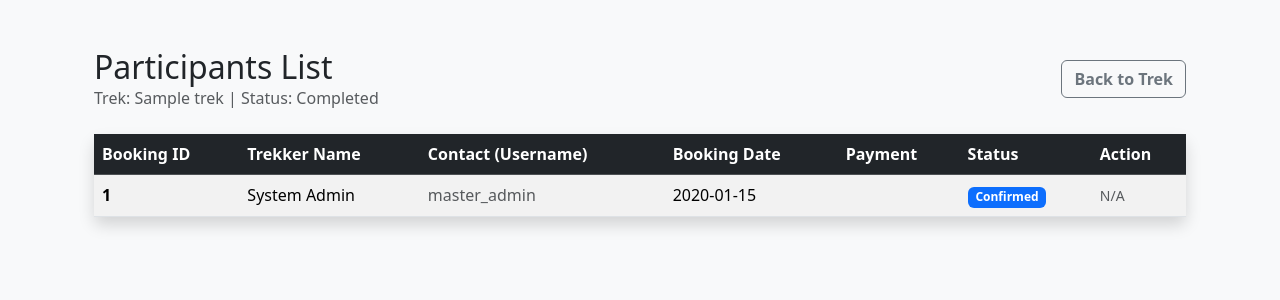
After one commit to dishank-04/trekking-management-application, a Flask app: page /staff/manage_participants/1 in a window 1280 px wide. The commit adds this page. Shown: the top 300 px of the page. Run offline with Flask 3, Linux system fonts and the light colour scheme; a user stored in the database is signed in; tables that the repository leaves empty hold one stand-in row (values such as "Sample post").

Commit message:
Completed Milestone-4 Trek Staff Dashboard and Trek Management

```diff
--- a/app/models.py
+++ b/app/models.py
@@ -13,7 +13,7 @@ class User(db.Model):
     id = db.Column(db.Integer, primary_key=True)
     username = db.Column(db.String(80), unique=True, nullable=False)
     password_hash = db.Column(db.String(256), nullable=False)
-    name = db.Column(db.String(8>0), nullable=False)
+    name = db.Column(db.String(80), nullable=False)
     role = db.Column(db.String(20), nullable=False)
     is_blacklisted = db.Column(db.Boolean, default=False)
 
--- a/app/routes/staff.py
+++ b/app/routes/staff.py
@@ -74,7 +74,7 @@ def staff_dashboard():
     completed_treks_count = models.Trek.query.filter(models.Trek.assigned_staff_id == staff_id,
                                                      models.Trek.status == 'Completed').count()
 
-    return render_template('/staff/dashboard.html', staff_name=staff_user.name, active_count=active_treks_count, completed_count=completed_treks_count)
+    return render_template('/staff/dashboard/dashboard.html', staff_name=staff_user.name, active_count=active_treks_count, completed_count=completed_treks_count)
 
 
 
@@ -84,9 +84,10 @@ def assigned_treks():
     treks = models.Trek.query.filter(models.Trek.status.in_(['Upcoming','Active']),
                                      models.Trek.assigned_staff_id == session['user_id']).order_by(models.Trek.start_date.asc()).all()
 
-    return render_template('/staff/assigned_treks.html', assigned_treks=treks)
+    return render_template('/staff/assigned_treks/assigned_treks.html', assigned_treks=treks)
 
 
+''' All routes below are part of Assigned Treks '''
 
 @staff_bp.route('/manage_trek/<int:trek_id>', methods=['GET','POST'])
 def manage_treks(trek_id):
@@ -104,6 +105,7 @@ def manage_treks(trek_id):
             flash("Slots cannot be empty or negative", "danger")
             return redirect(url_for('staff.manage_treks', trek_id=trek.id))
 
+
         new_slots = int(slots)
 
         if new_status == 'Active' and trek.status != 'Active': # We search for other treks where staff might be active
@@ -115,6 +117,10 @@ def manage_treks(trek_id):
                 return redirect(url_for('staff.manage_treks', trek_id=trek.id))
 
 
+        if new_status == 'Completed' and trek.status != 'Completed':
+            models.Booking.query.filter_by(trek_id=trek.id, booking_status='Confirmed').update({"booking_status":"Completed"}) # We filter using booking_status='Confirmed' so that if user cancelled their bookings before we dont have to change their cancelled status
+
+
         trek.available_slots = new_slots
         trek.status = new_status
 
@@ -124,4 +130,65 @@ def manage_treks(trek_id):
         return redirect(url_for('staff.assigned_treks'))
 
 
-    return render_template('/staff/manage_treks.html', trek=trek)
+    return render_template('/staff/assigned_treks/manage_treks.html', trek=trek)
+
+
+
+@staff_bp.route('/manage_participants/<int:trek_id>')
+def manage_participants(trek_id):
+
+    trek = models.Trek.query.filter_by(id=trek_id, assigned_staff_id=session['user_id']).first_or_404()
+
+    bookings = models.Booking.query.join(models.User).filter(models.Booking.trek_id==trek_id).all()
+
+    return render_template('/staff/assigned_treks/manage_participants.html', trek=trek, bookings=bookings)
+
+
+
+@staff_bp.route('/participant/cancel/<int:booking_id>', methods=['POST'])
+def cancel_participant(booking_id):
+
+    booking = models.Booking.query.get_or_404(booking_id)
+
+    if booking.trek.assigned_staff_id != session['user_id']:
+        flash("You cannot access this")
+        return redirect(url_for('staff.assigned_treks'))
+
+    if booking.trek.status == 'Completed':
+        flash("Trek is already Completed", "danger")
+        return redirect(url_for('staff.trek_participants', trek_id=booking.trek_id))
+
+    if booking.booking_status != 'Confirmed':
+        flash("Participant is not in a Confirmed state.", "warning")
+        return redirect(url_for('staff.trek_participants', trek_id=booking.trek_id))
+
+    booking.booking_status = 'Cancelled'
+    booking.payment_status = 'Forfeited'
+    booking.trek.available_slots += 1
+
+    models.db.session.commit()
+
+    flash(f"Participant {booking.trekker.name} has been marked Absent", "success")
+
+    return redirect(url_for('staff.manage_participants', trek_id=booking.trek_id))
+
+
+''' All routes below are part of Trek History '''
+
+@staff_bp.route('/trek_history')
+def trek_history():
+
+    treks = models.Trek.query.filter_by(status='Completed', assigned_staff_id=session['user_id'])
+
+    return render_template('/staff/trek_history/trek_history.html', treks=treks)
+
+
+
+@staff_bp.route('/trek/participants_history/<int:trek_id>', methods=['GET'])
+def trek_participants_history(trek_id):
+
+    trek = models.Trek.query.filter_by(id=trek_id, assigned_staff_id=session['user_id']).first_or_404()
+
+    bookings = models.Booking.query.join(models.User).filter(models.Booking.trek_id==trek_id).all()
+
+    return render_template('/staff/trek_history/trek_participants_history.html', trek=trek, bookings=bookings)
--- a/app/templates/admin/bookings/manage_bookings.html
+++ b/app/templates/admin/bookings/manage_bookings.html
@@ -44,7 +44,7 @@
                 </td>
 
                 <td>
-                    <span class="badge {% if booking.payment_status == 'Paid' %}bg-success{% elif booking.payment_status == 'Forfeited' %}bg-danger{% else %}bg-warning text-dark{% endif %}">
+                    <span class="badge {% if booking.payment_status == 'Completed' %}bg-success{% elif booking.payment_status == 'Forfeited' %}bg-danger{% else %}bg-warning text-dark{% endif %}">
                         {{ booking.payment_status }}
                     </span>
                 </td>
--- /dev/null
+++ b/app/templates/staff/assigned_treks/manage_participants.html
@@ -0,0 +1,98 @@
+{% extends "base.html" %}
+
+{% block title %} Manage Particiapnts List {% endblock %}
+
+{% block content %}
+
+<div class="container mt-4">
+
+    <div class="d-flex justify-content-between align-items-center mb-4">
+        <div>
+            <h2 class="mb-0">Participants List</h2>
+            <p class="text-muted mb-0">Trek: {{ trek.trek_name }} | Status: {{ trek.status }}</p>
+        </div>
+        <a href="{{ url_for('staff.manage_treks', trek_id=trek.id) }}" class="btn btn-outline-secondary fw-bold">Back to Trek</a>
+    </div>
+
+    <div class="card shadow border-0">
+        <div class="card-body p-0">
+            <div class="table-responsive">
+
+                <table class="table table-hover table-striped mb-0">
+
+                    <thead class="table-dark">
+                        <tr>
+                            <th>Booking ID</th>
+                            <th>Trekker Name</th>
+                            <th>Contact (Username)</th>
+                            <th>Booking Date</th>
+                            <th>Payment</th>
+                            <th>Status</th>
+                            <th>Action</th>
+                        </tr>
+                    </thead>
+
+                    <tbody>
+
+                        {% for booking in bookings %}
+                        <tr>
+                            <td class="align-middle fw-bold">{{ booking.id }}</td>
+                            <td class="align-middle">{{ booking.trekker.name }}</td>
+                            <td class="align-middle text-muted">{{ booking.trekker.username }}</td>
+                            <td class="align-middle">{{ booking.booking_date.strftime('%Y-%m-%d') }}</td>
+
+                            <td class="align-middle">
+                                {% if booking.payment_status == 'Completed' %}
+                                    <span class="badge bg-success">Paid</span>
+                                {% elif booking.payment_status == 'Pending' %}
+                                    <span class="badge bg-warning text-dark">Pending</span>
+                                {% elif booking.payment_status == 'Forfeited' %}
+                                    <span class="badge bg-danger text-white">Forfeited</span>
+                                {% endif %}
+                            </td>
+
+                            <td class="align-middle">
+                                {% if booking.booking_status == 'Confirmed' %}
+                                    <span class="badge bg-primary">Confirmed</span>
+                                {% elif booking.booking_status == 'Completed' %}
+                                    <span class="badge bg-success">Completed</span>
+                                {% else %}
+                                    <span class="badge bg-danger">Cancelled</span>
+                                {% endif %}
+                            </td>
+
+                            <td class="align-middle">
+
+                                {% if booking.booking_status == 'Confirmed' and trek.status != 'Completed' %}
+                                    <form action="{{ url_for('staff.cancel_participant', booking_id=booking.id) }}" method="POST" class="d-inline">
+                                        <button type="submit" class="btn btn-sm btn-outline-danger fw-bold">
+                                            Mark Absent
+                                        </button>
+                                    </form>
+                                {% else %}
+                                    <span class="text-muted small">N/A</span>
+                                {% endif %}
+
+                            </td>
+
+                        </tr>
+
+                        {% else %}
+
+                        <tr>
+                            <td colspan="7" class="text-center py-5 text-muted">
+                               Currently no participants for this Trek.
+                            </td>
+                        </tr>
+
+                        {% endfor %}
+
+                    </tbody>
+                </table>
+            </div>
+        </div>
+    </div>
+
+</div>
+
+{% endblock %}
--- a/app/templates/staff/manage_treks.html
+++ b/app/templates/staff/assigned_treks/manage_treks.html
@@ -45,6 +45,10 @@
                         </li>
 
                     </ul>
+                    <hr>
+
+                    <a href="{{ url_for('staff.manage_participants', trek_id=trek.id) }}" class="btn btn-primary w-100 fw-bold py-2">Manage Participants List</a>
+
                 </div>
             </div>
         </div>
--- a/app/templates/staff/dashboard.html
+++ b/app/templates/staff/dashboard/dashboard.html
@@ -28,7 +28,7 @@
         </div>
 
         <div class="col-md-4 mb-3">
-            <a href="#" class="text-decoration-none">
+            <a href="{{ url_for('staff.trek_history') }}" class="text-decoration-none">
                 <div class="card text-white bg-success h-100 shadow border-0">
                     <div class="card-body">
                         <h5 class="card-title fw-bold">Trek History</h5>
```
Also changed, not shown: app/templates/staff/trek_history/trek_history.html (added, +74 -0 lines), app/templates/staff/trek_history/trek_participants_history.html (added, +83 -0 lines), app/templates/staff/assigned_treks/assigned_treks.html (renamed from app/templates/staff/assigned_treks.html), instance/madproject.db.
